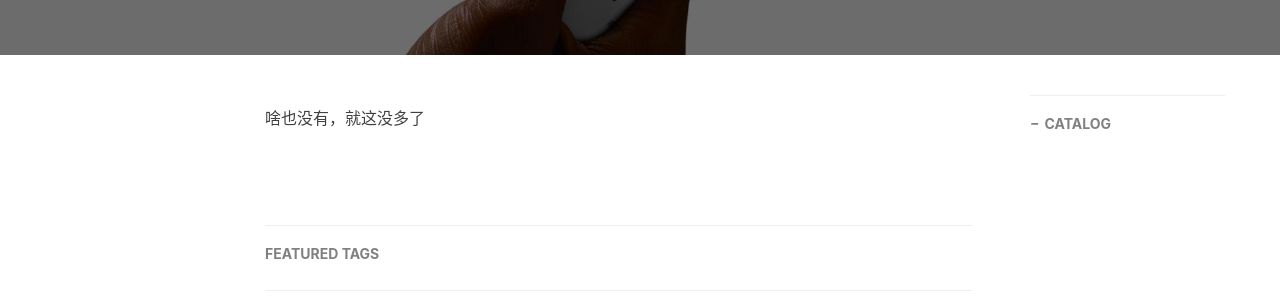
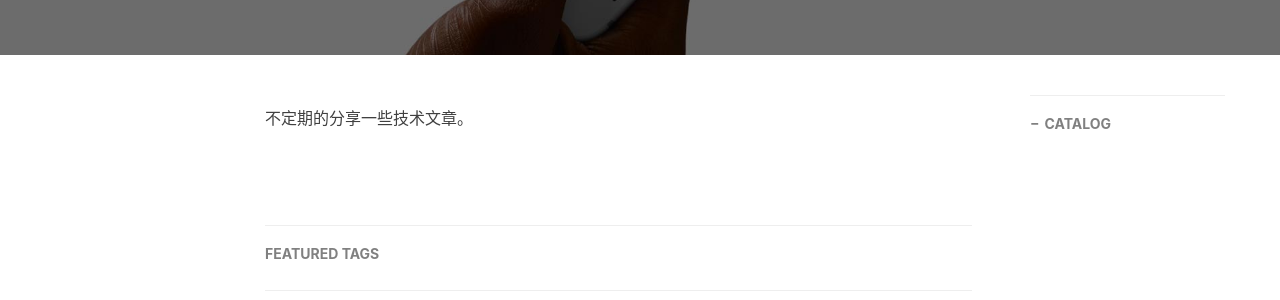
Before and after one commit to Elliotsomething/Elliotsomething.github.io, a Jekyll site: the page built from _posts/2015-12-16-First-Blok.markdown, in a window 1280 px wide. Shown: the part 468-768 px from the top of the page. Built offline with Jekyll 4.4.1, drawn with Linux system fonts in a browser that asks for light colours; nearby versions of some CDN libraries; comment, search, counter and statistics services are not loaded.

Commit message:
修改文章测试

```diff
--- a/_posts/2015-12-16-First-Blok.markdown
+++ b/_posts/2015-12-16-First-Blok.markdown
@@ -10,5 +10,4 @@ tags:
     - iOS
     - Blok
 ---
-
-啥也没有，就这没多了
+不定期的分享一些技术文章。
```
